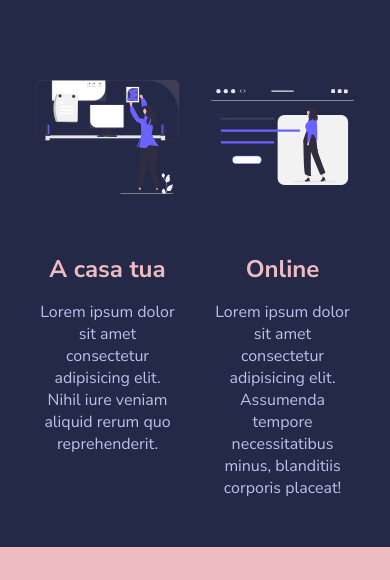
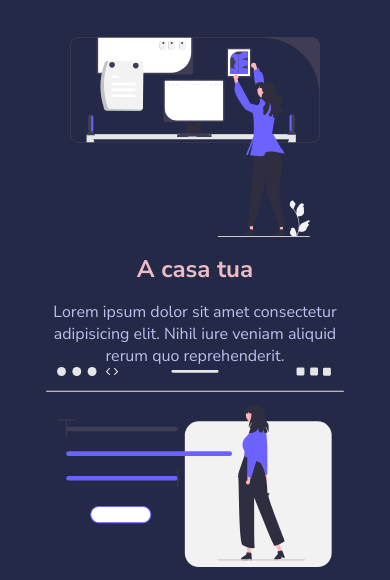
Before and after one commit to HelgaToshkollari/html-css-resp-wannabe, a plain HTML site: page index.html in a window 390 px wide. Shown: the part 196-776 px from the top of the page. Drawn offline with Linux system fonts and the light colour scheme.

Commit message:
adds mobile media

```diff
--- /dev/null
+++ b/css/mobile-media.css
@@ -0,0 +1,14 @@
+@media screen and ( max-width: 480px) {
+    .container{
+        width: 100%;
+    }
+    .row{
+        flex-wrap: wrap;
+
+    }
+    .row .col{
+        flex-basis: 100%;
+    }
+
+
+}
--- a/index.html
+++ b/index.html
@@ -2,7 +2,7 @@
 <html>
     <head>
         <meta charset="utf-8" />
-        <meta name=“viewport” content=“width=device-width, initial-scale=1.0”>
+        <meta name="viewport" content="width=device-width, initial-scale=1.0">
         <title>Boolean Academy</title>
         <!-- Fonts -->
         <link
@@ -12,7 +12,7 @@
         <!-- Main Styles -->
         <link rel="stylesheet" href="./css/style.css" />
         <link rel="stylesheet" href="./css/tablet-media.css" />
-
+        <link rel="stylesheet" href="./css/mobile-media.css" />
     </head>
     <body>
         <!--
```
